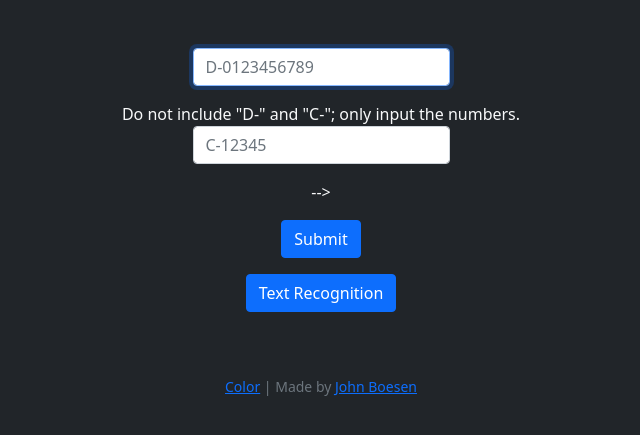
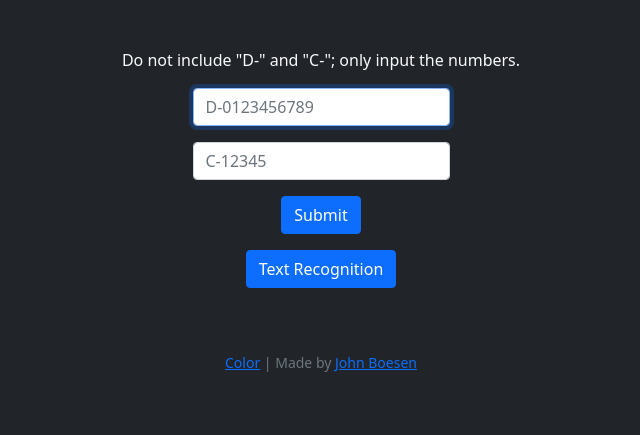
Before and after one commit to Jboesen/covid-activator, a Flask app: page /manual in a window 1280 px wide. Shown: the part 88-523 px from the top of the page, without its empty margins (319-959 px from the left). Run offline with Flask 2, Linux system fonts and the light colour scheme; a user stored in the database is signed in; some libraries are stand-ins or nearby versions.

Commit message:
Update manual.html

```diff
--- a/templates/manual.html
+++ b/templates/manual.html
@@ -8,6 +8,7 @@ Activate
 {% if confirmation %}
 <h3 class="text-light">Please double-check the barcode and confirmation number:</h3>
 {% endif %}
+<p class="text-light">Do not include "D-" and "C-"; only input the numbers.</p>
 <form action="/manual" method="post">
     <div class="mb-3">
         {% if barcode %}
@@ -19,7 +20,6 @@ Activate
         {% endif %}
     </div>
     <div class="text-light mb-3">
-        Do not include "D-" and "C-"; only input the numbers.
     <div class="mb-3">
         {% if acc_num %}
         <input autocomplete="off" autofocus class="form-control mx-auto w-auto" id="acc_num" name="acc_num"
@@ -40,7 +40,7 @@ Activate
         <a href="https://home.color.com/covid/activation/test-info">here)</a>
         <a> is still accurate.</a>
         </div>
-        <!-- {% else %} -->
+        <!-- else (with jinja removed obv)-->
         <!-- the framework is here to implement a checkbox, but it was being finnicky (not working sometimes for no discernible reason) -->
         <!-- so I commented it out, but I might try to bring it back this winter break -->
         <!-- <input type="checkbox" value="normal" name="normal"> By checking this box, I agree that I'm not experiencing any symptoms of COVID-19 as Color defines
```
